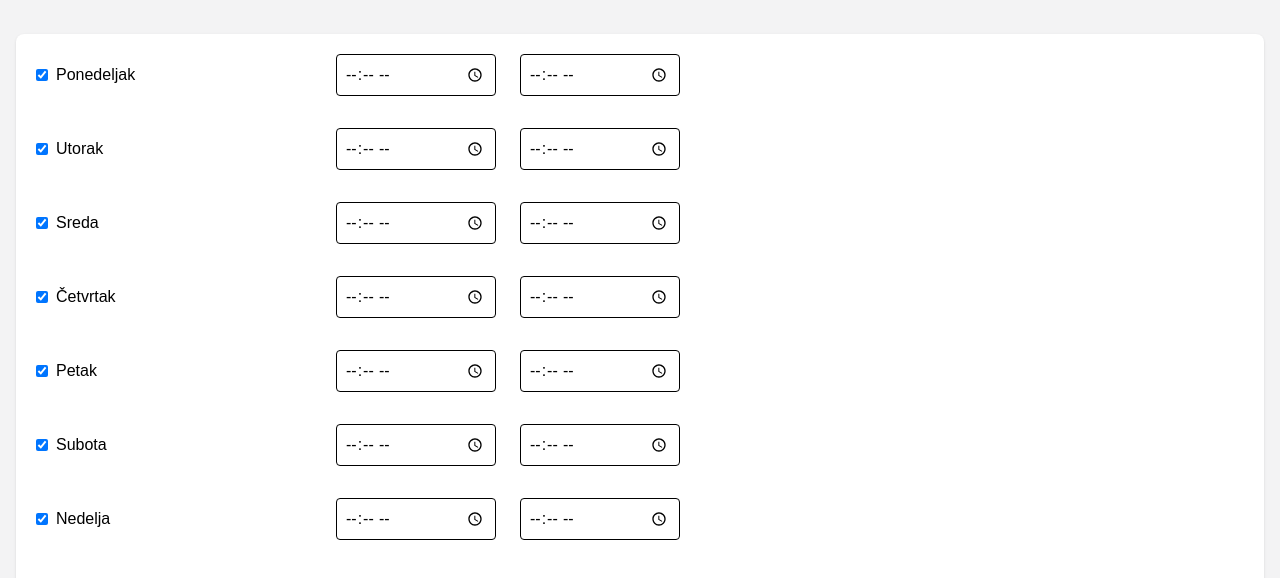
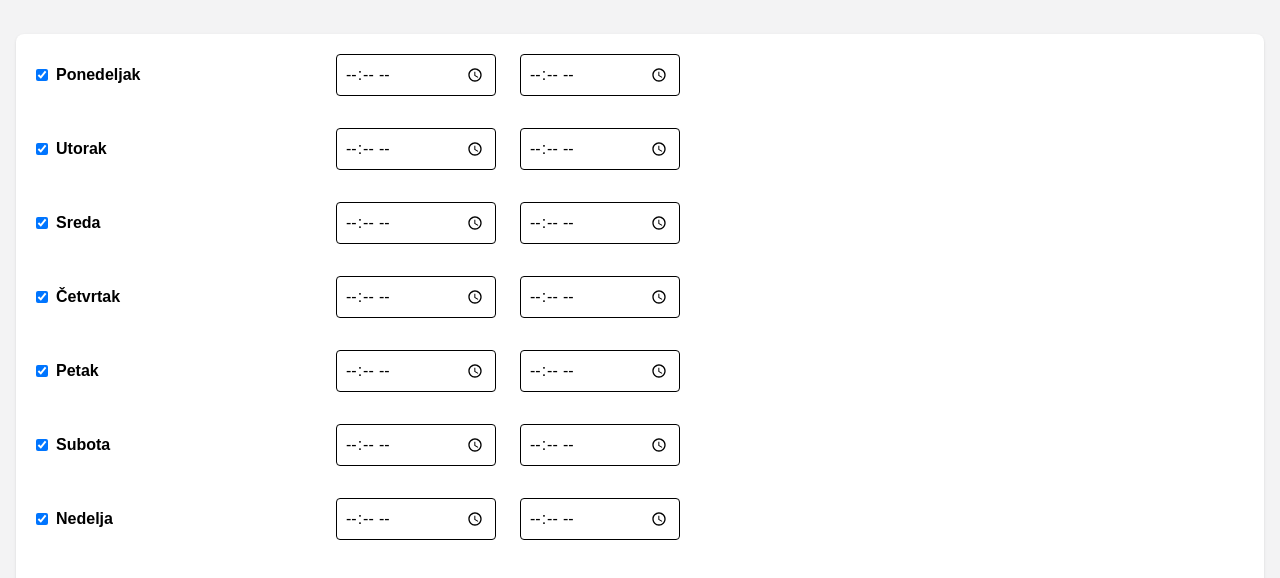
Before and after one commit to Veljko03/ordering-app, a Next.js app: page /schedule in a window 1280 px wide. Shown: the part 190-768 px from the top of the page. Built offline with nearby package versions, Linux system fonts and the light colour scheme; no server answers.

Commit message:
changed text in schedule

```diff
--- a/app/schedule/page.js
+++ b/app/schedule/page.js
@@ -256,7 +256,7 @@ const WeekSchedule = () => {
                     key={day}
                     className={`flex   items-center  rounded-sm p-2  ${
                       !timesForEachDay[`${key}Opend`]
-                        ? "bg-gray-400 text-gray-600"
+                        ? "bg-gray-400 "
                         : "bg-white"
                     }`}
                   >
@@ -269,7 +269,13 @@ const WeekSchedule = () => {
                         onChange={handleTimeChange}
                       />
                     </div>
-                    <span className="w-30 font-medium ml-2 text-black">
+                    <span
+                      className={`w-30  ${
+                        !timesForEachDay[`${key}Opend`]
+                          ? "font-extralight"
+                          : "font-semibold"
+                      } ml-2 text-black`}
+                    >
                       {translateToSerbian(day)}
                     </span>
 
```
